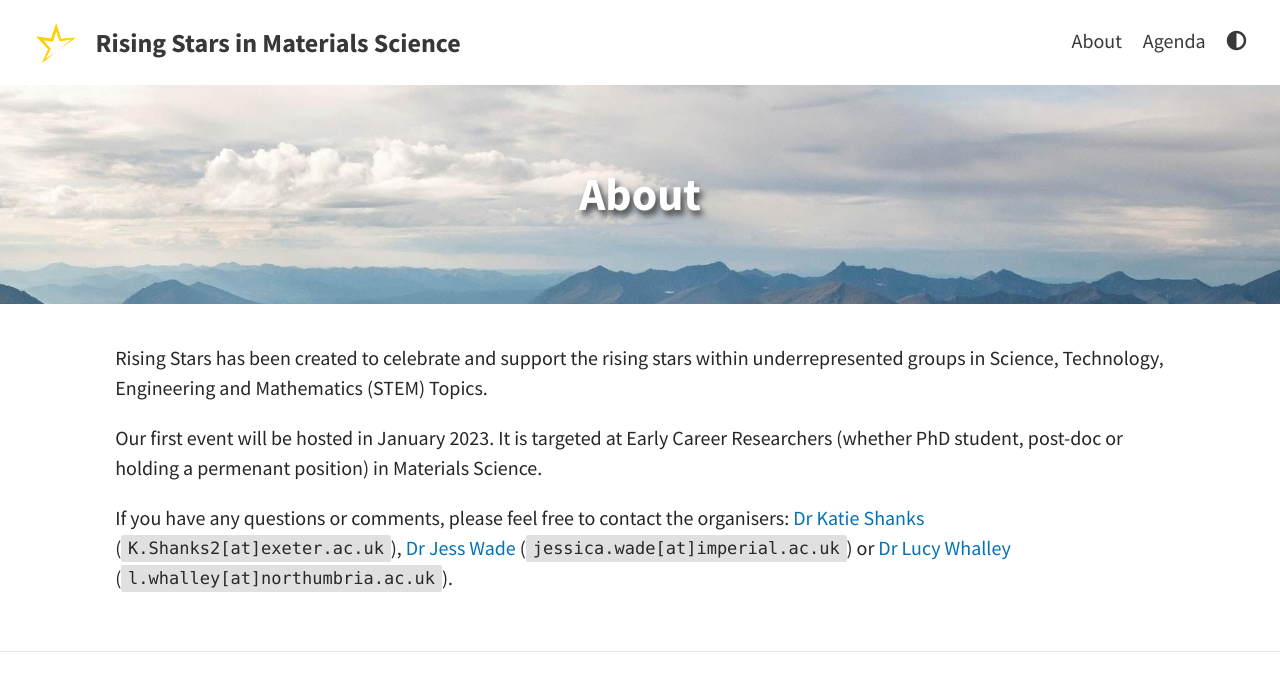
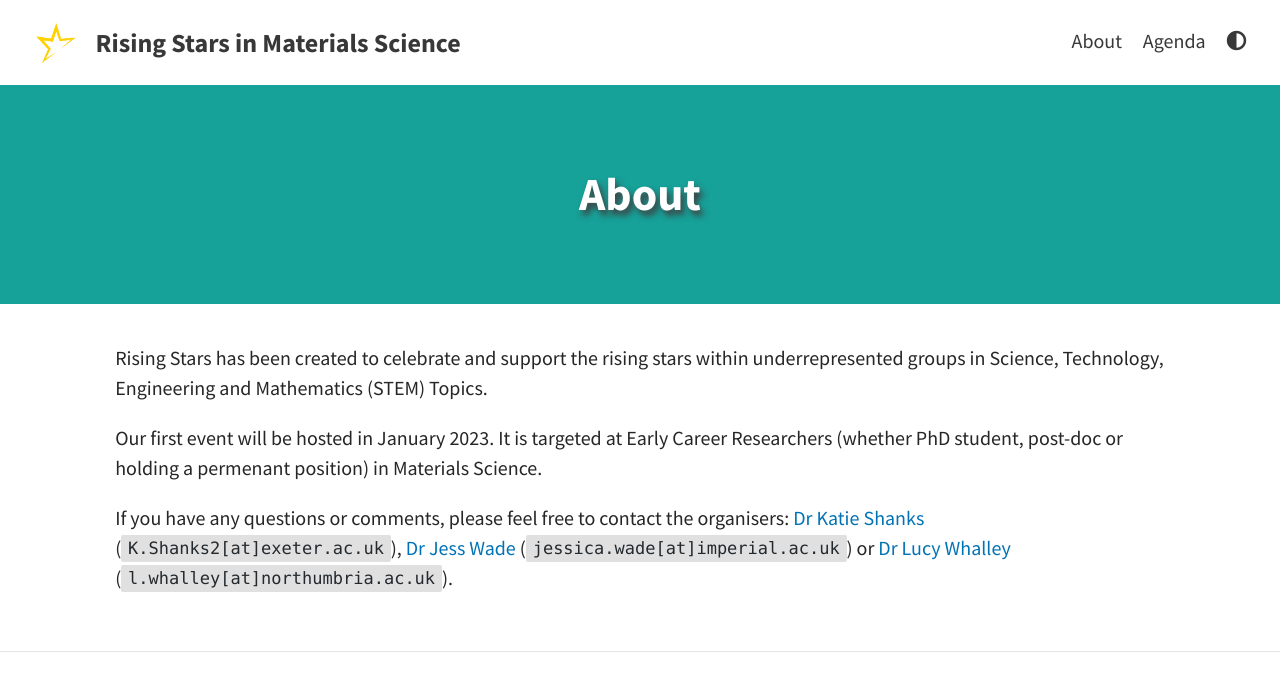
Before and after one commit to MAINSTRAEM/old_website, a Jekyll site: the page built from pages/about.md, in a window 1280 px wide. Shown: the top 691 px of the page. Built offline with Jekyll 4.4.1, drawn with Linux system fonts in a browser that asks for light colours.

Commit message:
Update about.md

```diff
--- a/pages/about.md
+++ b/pages/about.md
@@ -2,7 +2,7 @@
 layout: page
 title: About
 permalink: /about/
-feature-img: "assets/img/pexels/travel.jpeg"
+feature-img: "assets/img/blank_teal.png"
 ---
 
 Rising Stars has been created to celebrate and support the rising stars within underrepresented groups in Science, Technology, Engineering and Mathematics (STEM) Topics.
```
